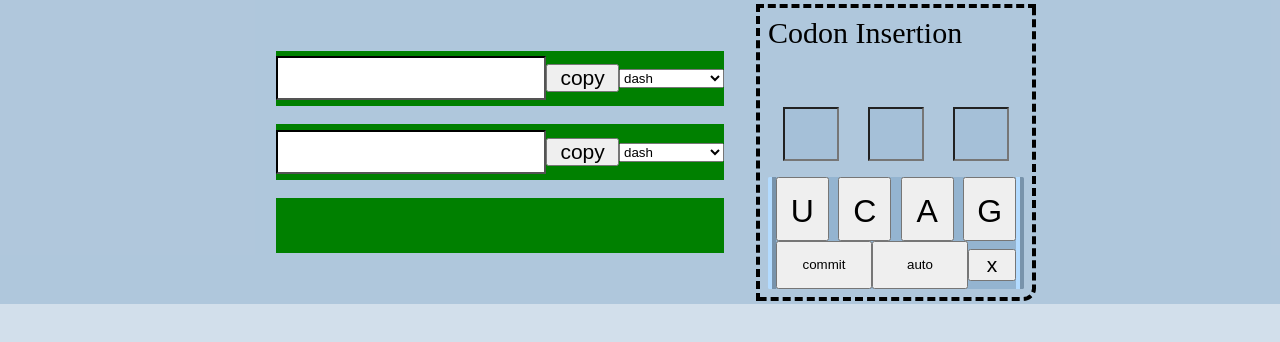
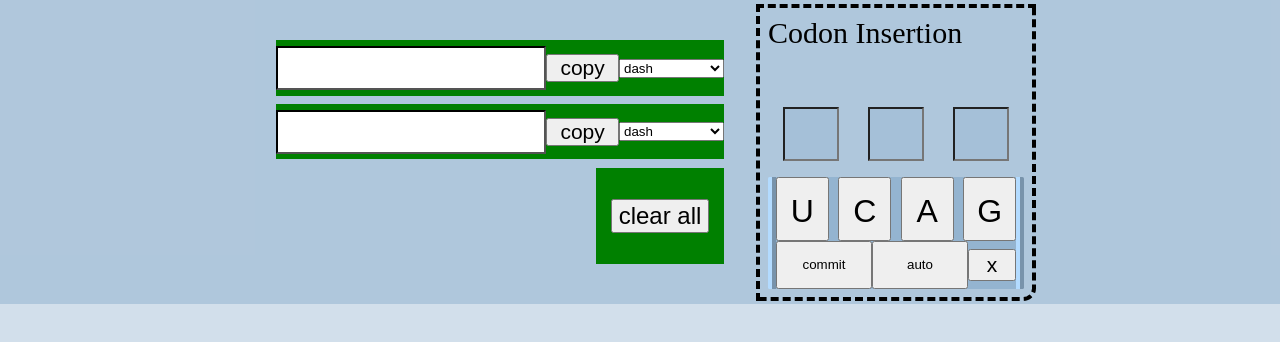
Before and after one commit to Aborgen/decode-codon, a Vue app: page / in a window 1280 px wide. Shown: the top 342 px of the page. Built offline with nearby package versions, Linux system fonts and the light colour scheme.

Commit message:
Add ability to clear accumulated list of amino acids

```diff
--- a/src/App.vue
+++ b/src/App.vue
@@ -4,6 +4,7 @@
     <amino-acid-display
       :amino-acid-chain="aminoAcidData.getAllAminoAcids()"
       :codon-chain="aminoAcidData.getAllCodons()"
+      :on-clear-lists="clearAminoAcidData"
     />
     <codon-handler
       :on-codon-submit="pushCodon"
@@ -21,6 +22,10 @@ function pushCodon(this: any, codon: any) : void {
   this.aminoAcidData.pushCodon(codon);
 }
 
+function clearAminoAcidData(this: any) : void {
+  this.aminoAcidData.clearLists();
+}
+
 export default {
   name: 'app',
   data() {
@@ -33,7 +38,8 @@ export default {
     CodonHandler
   },
   methods: {
-    pushCodon
+    clearAminoAcidData,
+    pushCodon,
   }
 };
 </script>
--- a/src/components/AminoAcidDisplay/AminoAcidDisplay.vue
+++ b/src/components/AminoAcidDisplay/AminoAcidDisplay.vue
@@ -20,7 +20,11 @@
           :value="separator">{{ description }}</option>
       </select>
   </section>
-  <section class='chain-display extra'></section>
+  <section class='amino-acid-controls'>
+    <button
+      @click="clearLists"
+      id='amino-acid-clear'>clear all</button>
+  </section>
 </div>
 </template>
 
@@ -50,7 +54,10 @@ function copyAminoAcidsToClipboard(this: any) {
 function copyCodonsToClipboard(this: any) {
   const target = document.querySelector('#codon-field');
   this.copyToClipboard(target);
-  console.log(this.codonSeparator);
+}
+
+function clearLists(this: any) : void {
+  this.onClearLists();
 }
 
 export default {
@@ -74,12 +81,17 @@ export default {
       type: Array,
       required: true
     },
+    onClearLists: {
+      type: Function,
+      required: true
+    },
     codonChain: {
       type: Array,
       required: true
     }
   },
   methods: {
+    clearLists,
     copyAminoAcidsToClipboard,
     copyCodonsToClipboard,
     copyToClipboard
@@ -127,4 +139,20 @@ export default {
   padding: 0;
   margin: 0;
 }
+
+.amino-acid-controls {
+  flex-basis: 40%;
+  display: flex;
+  flex-flow: row nowrap;
+  align-items: center;
+  justify-content: center;
+  background: green;
+  width: 8rem;
+  align-self: flex-end;
+}
+
+#amino-acid-clear {
+  font-size: 0.8em;
+}
+
 </style>
```
